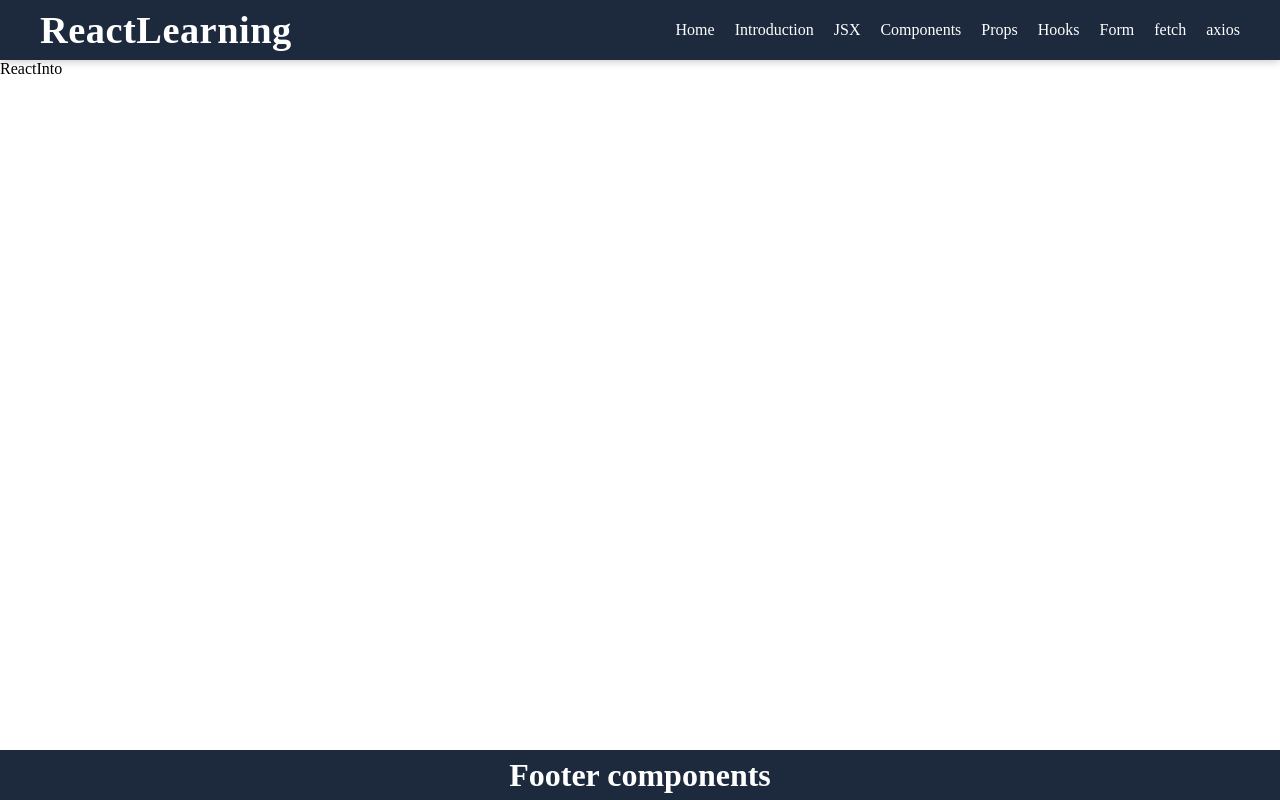
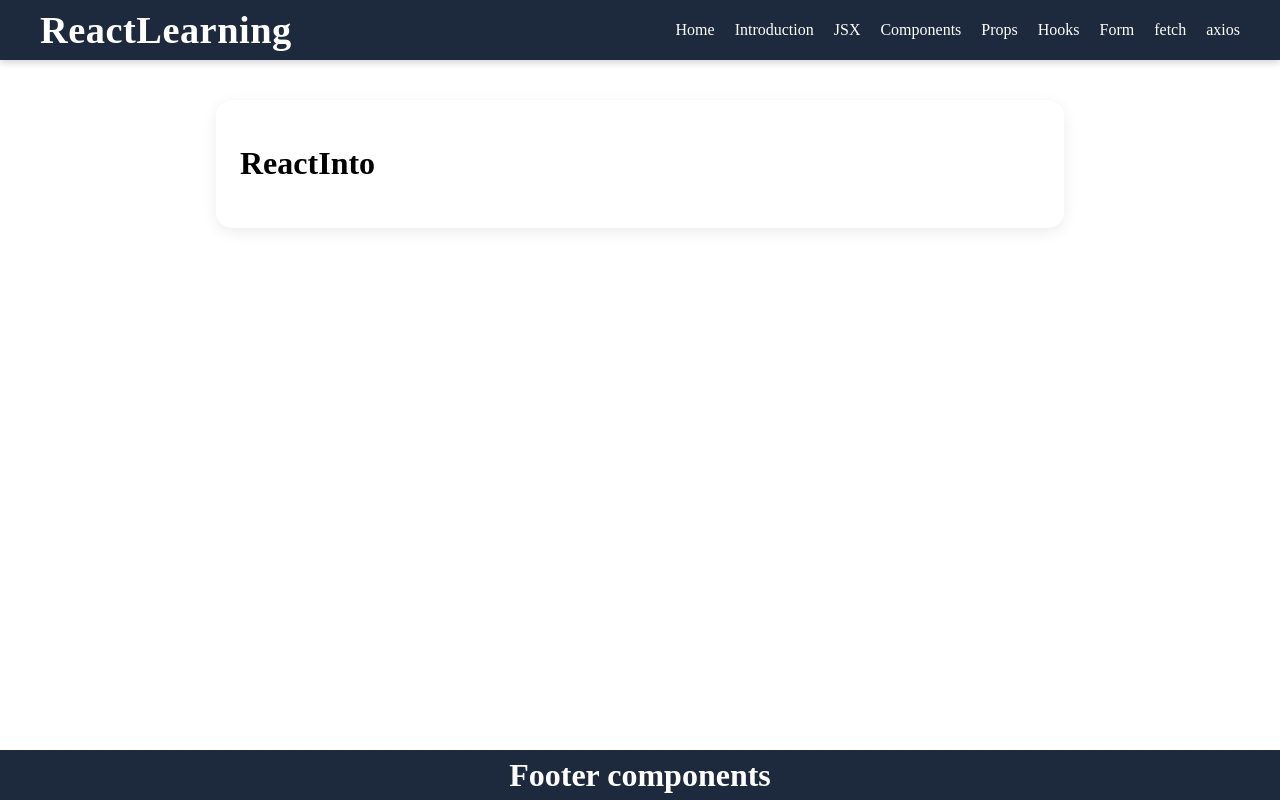
Before and after one commit to Ramsan-code/react-learning, a React (Vite) app: page /introduction in a window 1280 px wide. Built offline with nearby package versions, Linux system fonts and the light colour scheme.

Commit message:
content-container

```diff
--- a/src/componensts/axios/PostData.jsx
+++ b/src/componensts/axios/PostData.jsx
@@ -2,7 +2,9 @@ import React from 'react'
 
 function PostData() {
   return (
-    <div>PostData</div>
+    <div>
+      PostData
+      </div>
   )
 }
 
--- a/src/pages/JSX.jsx
+++ b/src/pages/JSX.jsx
@@ -1,7 +1,10 @@
 import React from "react";
 
 function JSX() {
-  return <div>JSX</div>;
+
+  return <div className="content-container">
+    <h1>JSX</h1>
+    </div>;
 }
 
 export default JSX;
--- a/src/pages/ReactInto.jsx
+++ b/src/pages/ReactInto.jsx
@@ -2,7 +2,9 @@ import React from 'react'
 
 function ReactInto() {
   return (
-    <div>ReactInto</div>
+    <div className='content-container'>
+     <h1> ReactInto</h1>
+      </div>
   )
 }
 
```
